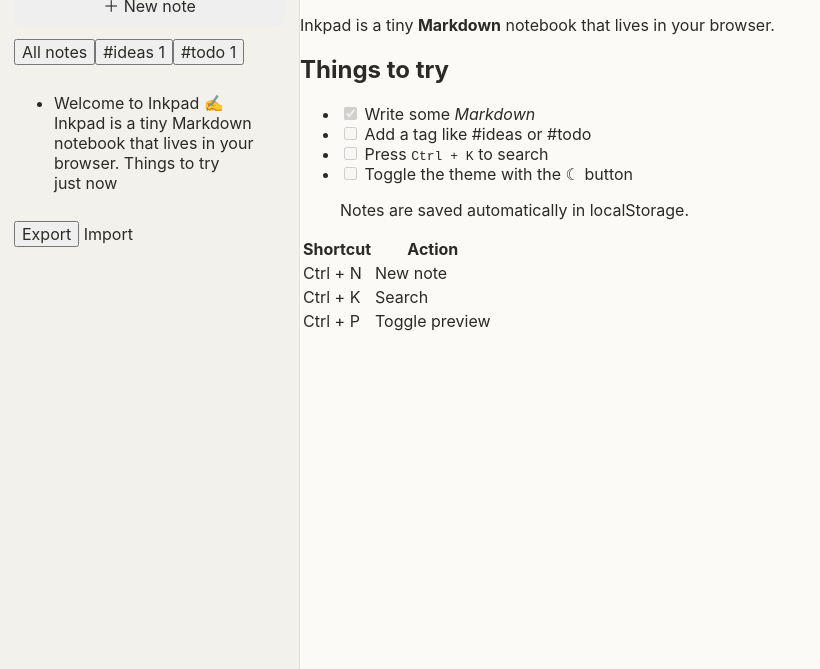
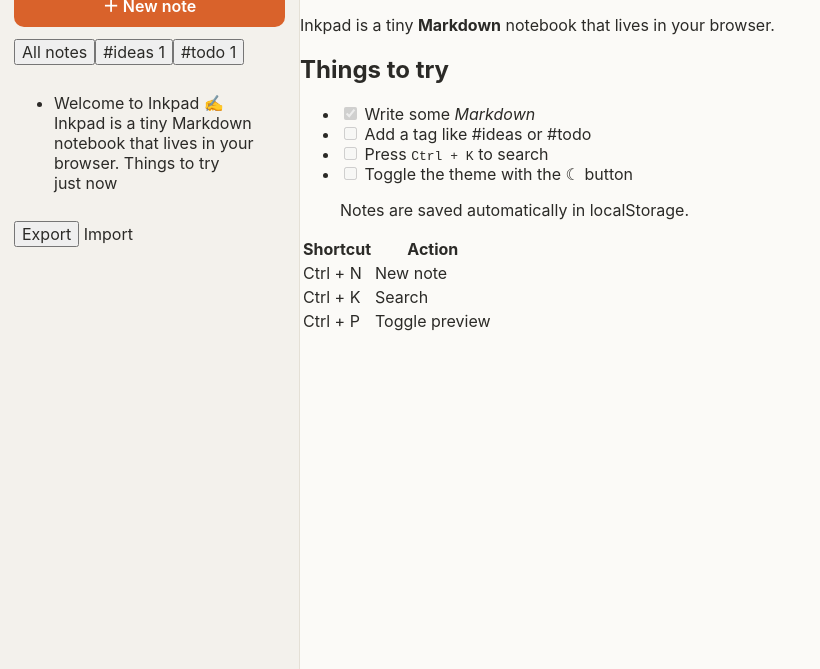
Before and after one commit to C-Kaenel/inkpad, a website with bundled scripts: page index.html in a window 1280 px wide. Shown: the part 131-800 px from the top of the page, without its empty margins (0-820 px from the left). Built offline with nearby package versions, Linux system fonts and the light colour scheme.

Commit message:
style: polish app.css

```diff
--- a/css/app.css
+++ b/css/app.css
@@ -115,3 +115,7 @@ button {
   border: none;
   border-radius: var(--radius);
   padding: 10px;
+  background: var(--accent);
+  color: #fff;
+  font-weight: 600;
+}
```
